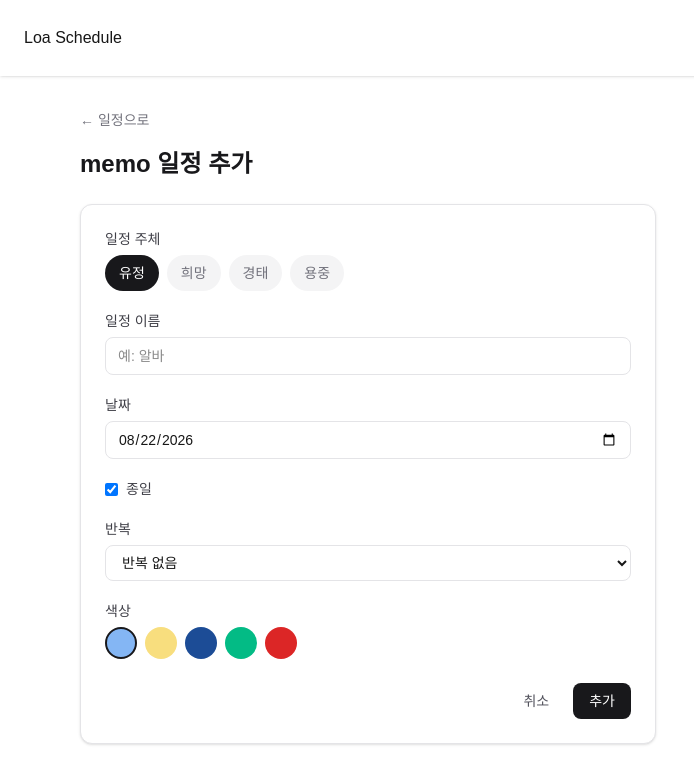
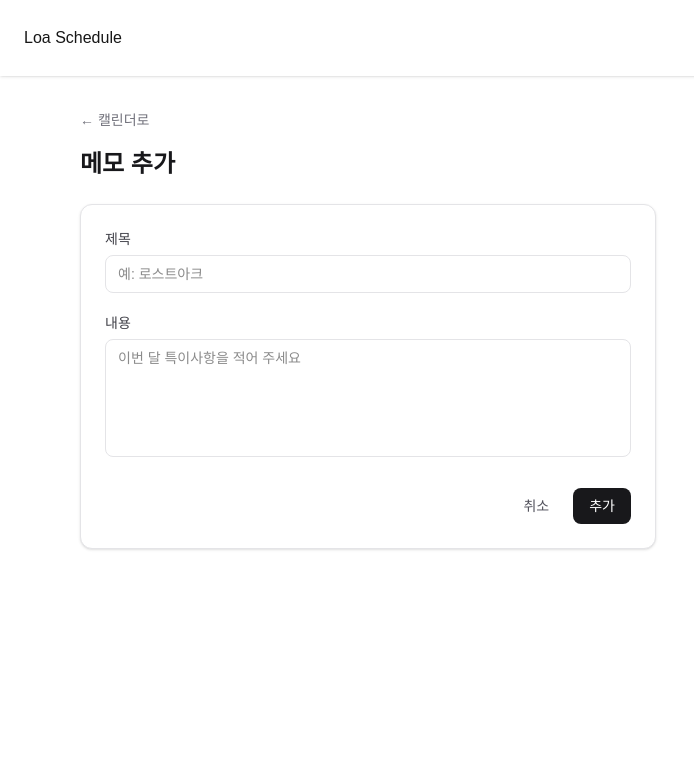
Before and after one commit to MoGyeongTae/loa-schedule, a Next.js app: page /memo/add in a window 1280 px wide. Shown: the top 784 px of the page, without its empty margins (0-694 px from the left). Built offline with nearby package versions, Linux system fonts and the light colour scheme.

Commit message:
feat: 메모 추가 페이지

```diff
--- /dev/null
+++ b/app/memo/add/page.tsx
@@ -0,0 +1,16 @@
+import Link from "next/link";
+import AddMemoForm from "@/components/MonthlyMemo/AddMemoForm";
+
+export default function AddMemoPage() {
+  return (
+    <div className="mx-auto w-full min-w-0 max-w-6xl px-4 py-8">
+      <Link href="/" className="text-sm text-zinc-500 hover:text-zinc-800">
+        ← 캘린더로
+      </Link>
+      <h1 className="mt-4 text-2xl font-semibold text-zinc-900">메모 추가</h1>
+      <div className="mt-6 max-w-xl">
+        <AddMemoForm />
+      </div>
+    </div>
+  );
+}
--- a/app/page.tsx
+++ b/app/page.tsx
@@ -1,4 +1,4 @@
-import TestCalendar from "@/components/Calendar/ScheduleCalendar";
+import ScheduleCalendar from "@/components/Calendar/ScheduleCalendar";
 import MonthlyMemo from "@/components/MonthlyMemo/MonthlyMemo";
 
 export default function Home() {
@@ -7,9 +7,7 @@ export default function Home() {
       {/* 월별 메모 */}
       <MonthlyMemo />
       {/* 캘린더 */}
-      {/* <Calendar /> */}
-      {/* <Test /> */}
-      <TestCalendar />
+      <ScheduleCalendar />
     </div>
   );
 }
--- a/components/Calendar/ScheduleCalendar.tsx
+++ b/components/Calendar/ScheduleCalendar.tsx
@@ -11,6 +11,7 @@ import { expandCycleDays } from "@/util/Calendar/Events/expandCycleDays";
 import { findOverlapDays } from "@/util/Calendar/Events/findOverlapDays";
 import type { CalendarEvent } from "@/types/Calendar/CalendarEvent";
 import type { Person } from "@/types/Calendar/Person";
+import { CalendarEventData } from "@/types/Calendar/CalendarEventData";
 
 dayjs.locale("ko");
 
@@ -187,7 +188,7 @@ const ScheduleCalendar = () => {
 
   useEffect(() => {
     fetchScheduleEvents(range)
-      .then((data) => {
+      .then((data: CalendarEventData[]) => {
         console.log("schedule-events", data);
       })
       .catch((error) => {
--- /dev/null
+++ b/components/MonthlyMemo/AddMemoForm.tsx
@@ -0,0 +1,77 @@
+"use client";
+
+import { useState, type FormEvent } from "react";
+import { useRouter } from "next/navigation";
+import dayjs from "dayjs";
+
+const COLORS = [
+  { id: "yellow", bg: "#fef08a", label: "노랑" },
+  { id: "pink", bg: "#fda4af", label: "분홍" },
+  { id: "green", bg: "#86efac", label: "초록" },
+  { id: "blue", bg: "#93c5fd", label: "파랑" },
+];
+
+const AddMemoForm = () => {
+  const router = useRouter();
+  const [title, setTitle] = useState("");
+  const [body, setBody] = useState("");
+
+  const handleSubmit = (event: FormEvent<HTMLFormElement>) => {
+    event.preventDefault();
+    router.push("/");
+  };
+
+  return (
+    <form
+      onSubmit={handleSubmit}
+      className="rounded-xl border border-zinc-200 bg-white p-6 shadow-sm"
+    >
+      <div className="grid gap-5">
+        <label className="block">
+          <span className="mb-1.5 block text-sm font-medium text-zinc-700">
+            제목
+          </span>
+          <input
+            required
+            value={title}
+            onChange={(event) => setTitle(event.target.value)}
+            placeholder="예: 로스트아크"
+            className="w-full rounded-lg border border-zinc-200 px-3 py-2 text-sm outline-none focus:border-zinc-400"
+          />
+        </label>
+
+        <label className="block">
+          <span className="mb-1.5 block text-sm font-medium text-zinc-700">
+            내용
+          </span>
+          <textarea
+            required
+            value={body}
+            onChange={(event) => setBody(event.target.value)}
+            rows={5}
+            placeholder="이번 달 특이사항을 적어 주세요"
+            className="w-full resize-none rounded-lg border border-zinc-200 px-3 py-2 text-sm outline-none focus:border-zinc-400"
+          />
+        </label>
+      </div>
+
+      <div className="mt-6 flex justify-end gap-2">
+        <button
+          type="button"
+          onClick={() => router.push("/")}
+          className="cursor-pointer rounded-lg px-4 py-2 text-sm text-zinc-600 hover:bg-zinc-100"
+        >
+          취소
+        </button>
+        <button
+          type="submit"
+          className="cursor-pointer rounded-lg bg-zinc-900 px-4 py-2 text-sm font-medium text-white hover:bg-zinc-800"
+        >
+          추가
+        </button>
+      </div>
+    </form>
+  );
+};
+
+export default AddMemoForm;
--- a/components/MonthlyMemo/MonthlyMemo.tsx
+++ b/components/MonthlyMemo/MonthlyMemo.tsx
@@ -1,3 +1,5 @@
+import Link from "next/link";
+
 const NOTES = [
   {
     id: "weekend-shift",
@@ -42,9 +44,15 @@ const MonthlyMemo = () => {
             <p className="text-xs font-medium tracking-wide text-amber-800/70">
               2026년 8월
             </p>
-            <h2 className="text-lg font-semibold text-zinc-800">월별 메모</h2>
           </div>
-          <p className="text-xs text-amber-900/60">이번 달 특이사항</p>
+          <div className="flex items-center gap-3">
+            <Link
+              href="/memo/add"
+              className="rounded-lg px-3 py-1.5 text-xs font-medium text-amber-900/60"
+            >
+              메모 추가
+            </Link>
+          </div>
         </div>
 
         <ul className="grid grid-cols-1 gap-4 sm:grid-cols-2 lg:grid-cols-4">
--- /dev/null
+++ b/types/Calendar/CalendarEventData.ts
@@ -0,0 +1,13 @@
+// 일정 이벤트 서버에서 갖고올때 데이터 타입
+
+export interface CalendarEventData {
+  created_at: string;
+  end_time: string;
+  event_date: string;
+  event_options: any;
+  id: number;
+  name: string;
+  start_time: string;
+  user_name: string;
+  week_days: null | number[];
+}
```
